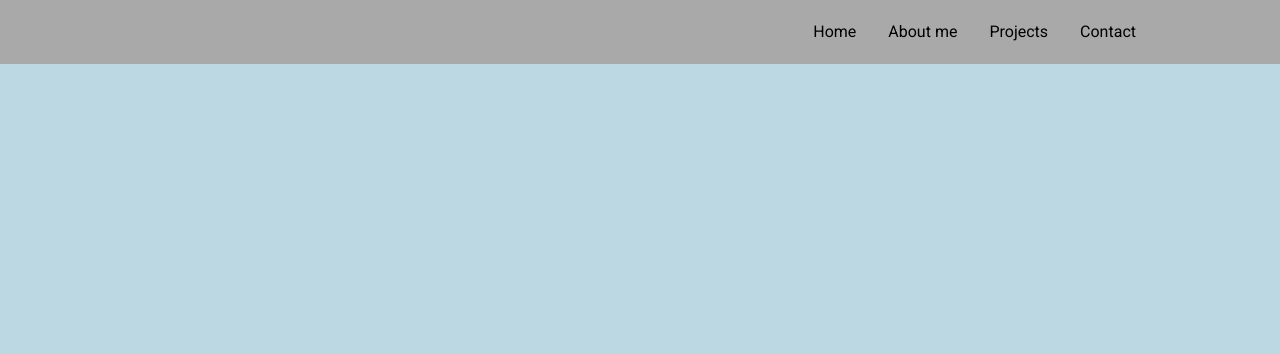
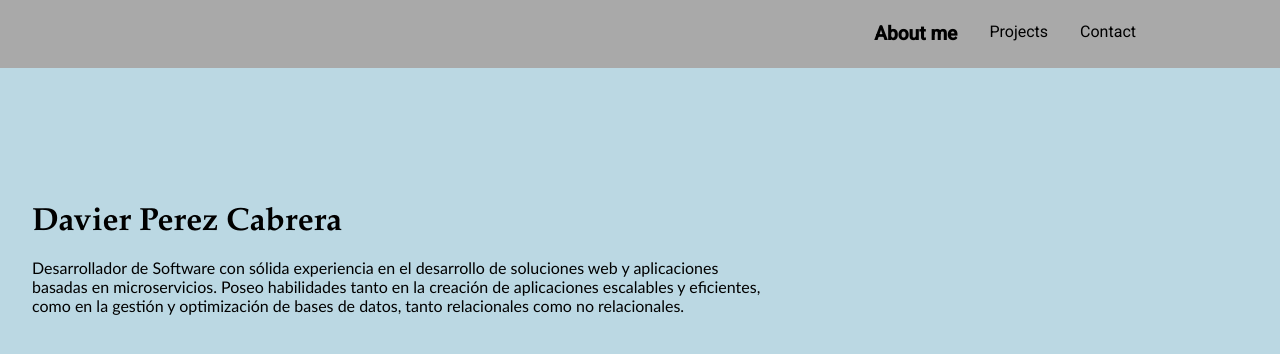
Before and after one commit to dperezc21/davier-portfolio, an Angular app: page /about-me in a window 1280 px wide. Before the commit this address led to /. Shown: the top 354 px of the page. Built offline with nearby package versions, Linux system fonts and the light colour scheme.

Commit message:
feat: about me component

```diff
--- a/src/app/app.component.css
+++ b/src/app/app.component.css
@@ -2,34 +2,6 @@
   display: flex;
   flex-direction: column;
   min-height: 100vh;
-}
-
-.title-container {
-  display: flex;
-  flex-direction: column;
-  justify-content: center;
-  align-items: center;
-}
-
-.name {
-  font-size: 2rem;
-  font-weight: bold;
-  font-family: "Book Antiqua", serif;
-}
-
-.profile-name {
-  font-size: 1.3em;
-  color: #3e3d3d;
-  font-weight: bold;
-  font-family: "Book Antiqua", serif;
-}
-
-.profile {
-  display: flex;
-  justify-content: space-around;
-  margin: 30px;
-  padding: 0 30px;
-  font-family: Calibri, serif;
 }
 
 .icons-technologies {
--- a/src/app/app.component.ts
+++ b/src/app/app.component.ts
@@ -9,8 +9,8 @@ import {RouterOutlet} from '@angular/router';
 @Component({
   selector: 'app-root',
   imports: [
-    MatTooltip,
-    ProjectsCardsComponent,
+    /*MatTooltip,
+    ProjectsCardsComponent,*/
     HeaderComponent,
     RouterOutlet
   ],
--- a/src/app/app.routes.ts
+++ b/src/app/app.routes.ts
@@ -1,3 +1,14 @@
 import { Routes } from '@angular/router';
+import {AboutComponent} from './components/about/about.component';
 
-export const routes: Routes = [];
+export const routes: Routes = [
+  {
+    path: '',
+    pathMatch: "full",
+    redirectTo: "about-me"
+  },
+  {
+    path: "about-me",
+    component: AboutComponent
+  }
+];
--- /dev/null
+++ b/src/app/components/about/about.component.css
@@ -0,0 +1,35 @@
+.about-container {
+  display: flex;
+  flex-direction: row;
+  justify-content: flex-start;
+  align-items: center;
+  height: 50dvh;
+}
+
+.profile-container {
+  display:flex;
+  align-items: flex-start;
+  flex-direction: column;
+  margin: 2rem;
+}
+
+.name {
+  display: flex;
+  justify-content: flex-start;
+  font-size: 2rem;
+  font-weight: bold;
+  font-family: "Book Antiqua", serif;
+}
+
+.profile-name {
+  font-size: 1.3em;
+  color: #3e3d3d;
+  font-weight: bold;
+  font-family: "Book Antiqua", serif;
+}
+
+.profile {
+  display: flex;
+  justify-content: space-around;
+  font-family: Calibri, serif;
+}
--- /dev/null
+++ b/src/app/components/about/about.component.html
@@ -0,0 +1,13 @@
+<div class="about-container">
+  <div class="profile-container">
+      <span class="name">Davier Perez Cabrera</span>
+
+    <p class="profile">
+      Desarrollador de Software con sólida experiencia en el desarrollo de soluciones web y aplicaciones <br>
+      basadas en microservicios. Poseo habilidades tanto en la creación de aplicaciones escalables y eficientes,<br>
+      como en la gestión y optimización de bases de datos, tanto relacionales como no relacionales.<br>
+    </p>
+  </div>
+  <div>
+  </div>
+</div>
--- a/src/app/components/header/header.component.css
+++ b/src/app/components/header/header.component.css
@@ -24,3 +24,8 @@
   color: black;
   padding: 1rem;
 }
+
+.activated {
+  font-size: 1.2em;
+  font-weight: bold;
+}
--- a/src/app/components/header/header.component.html
+++ b/src/app/components/header/header.component.html
@@ -1,9 +1,6 @@
 <div class="list-container">
   <ul class="list">
-    <li class="item-li"><a [routerLink]="'/home'" class="item">
-      <!--<span class="material-icons">location_on</span>-->
-      Home</a></li>
-    <li class="item-li"><a href="#" class="item">
+    <li class="item-li"><a [routerLink]="'/about-me'" [routerLinkActive]="'activated'" class="item">
       <!--<span class="material-icons">location_on</span>-->
       About me</a></li>
     <li class="item-li"><a href="#" class="item">
--- a/src/app/components/header/header.component.ts
+++ b/src/app/components/header/header.component.ts
@@ -1,10 +1,11 @@
 import { Component } from '@angular/core';
-import {RouterLink} from '@angular/router';
+import {RouterLink, RouterLinkActive} from '@angular/router';
 
 @Component({
   selector: 'app-header',
   imports: [
-    RouterLink
+    RouterLink,
+    RouterLinkActive
   ],
   templateUrl: './header.component.html',
   standalone: true,
```
Also changed, not shown: src/app/components/about/about.component.ts (added, +11 -0 lines), 1 other file (tests, documents, lock files or other folders).
